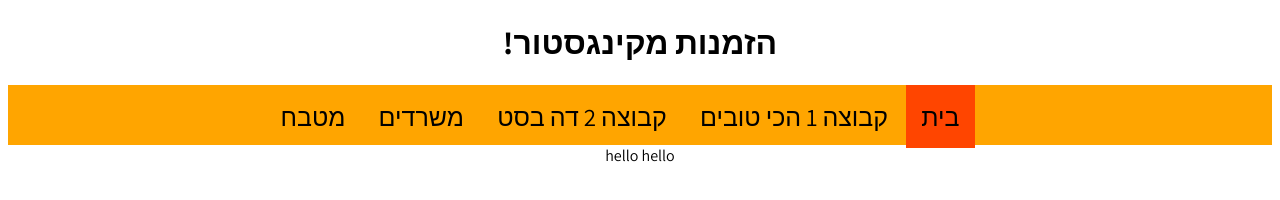
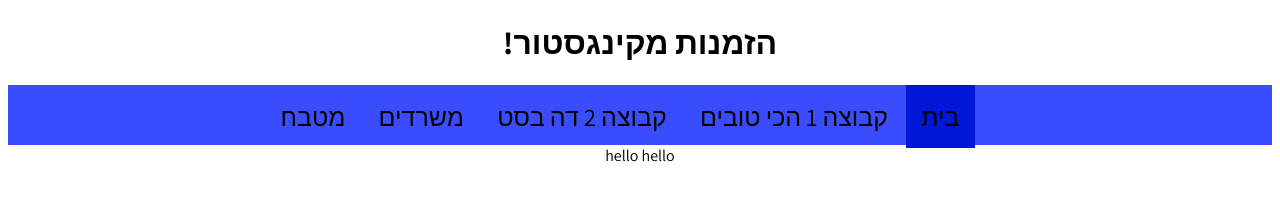
Before and after one commit to Yovel-sys/home, a plain HTML site: page index.html in a window 1280 px wide. In both pictures the pointer is over the item "בית". Drawn offline with Linux system fonts and the light colour scheme.

Commit message:
change to blue

```diff
--- a/index.html
+++ b/index.html
@@ -21,7 +21,7 @@
 
 }
     nav{
-        background-color: orange;
+        background-color: rgb(57, 77, 255);
         height: 60px;
         width: 100%;
         text-align: center;
@@ -35,7 +35,7 @@
         padding: 15px;
     }
     li:hover{
-        background-color: orangered;
+        background-color: rgb(0, 22, 216);
     }
 </style>
 
```
